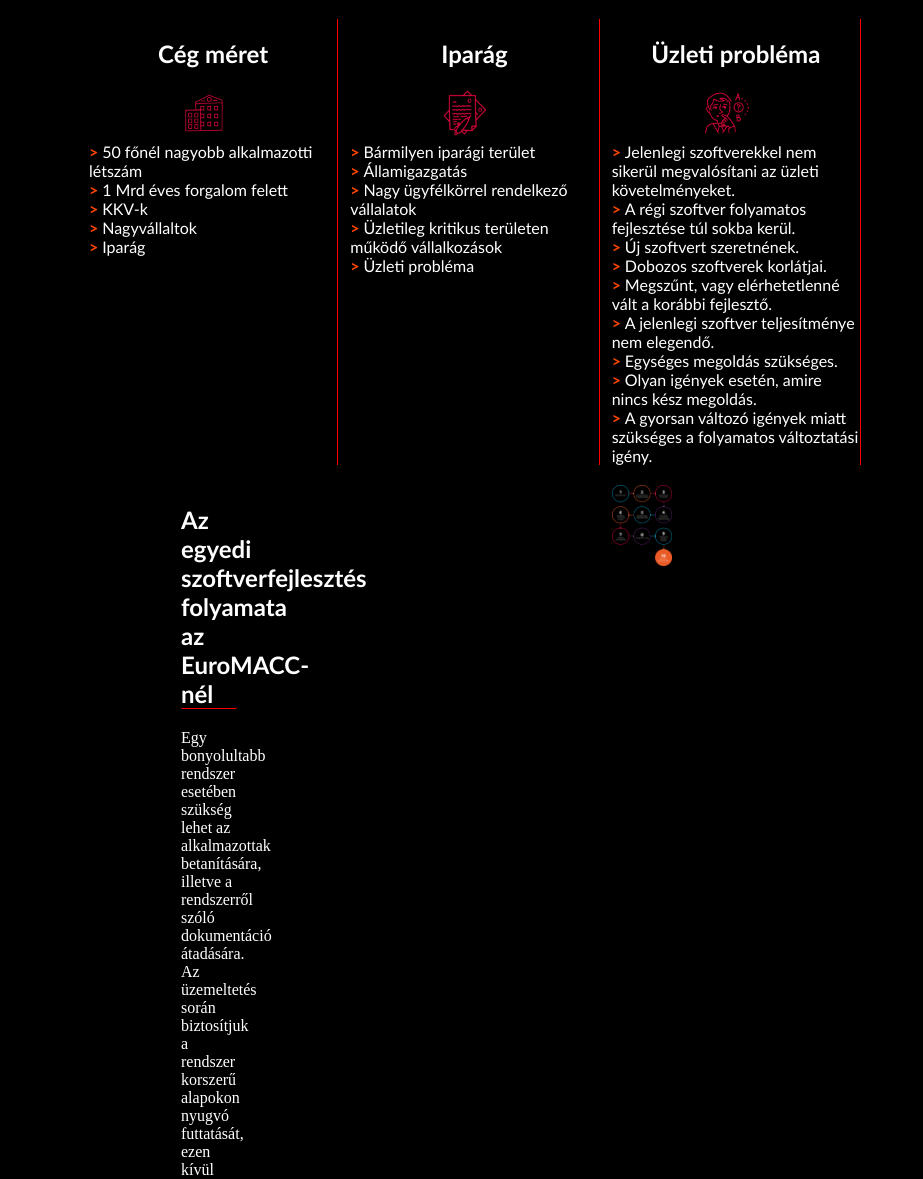
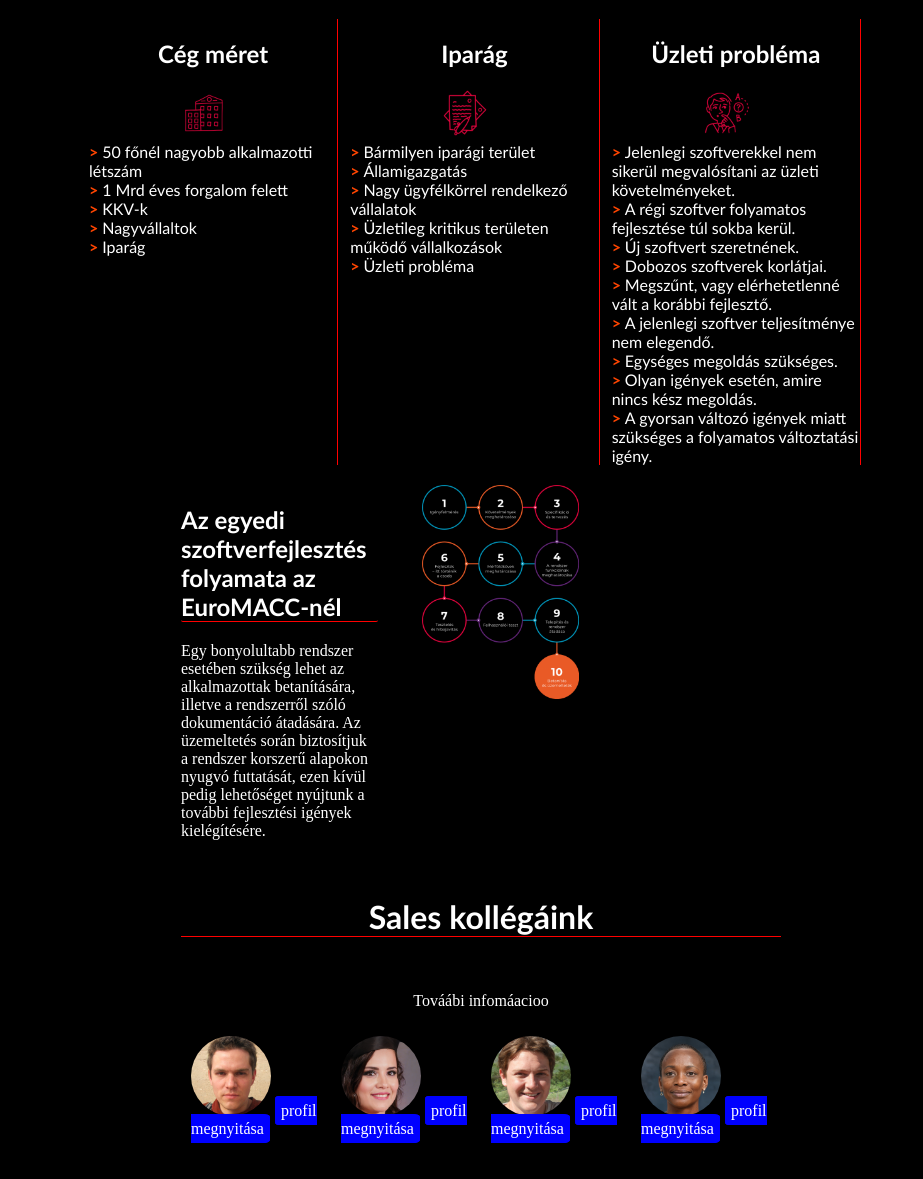
Before and after one commit to Klaszlo5/sales, a plain HTML site: page index.html in a window 1280 px wide. Shown: the part 119-1298 px from the top of the page, without its empty margins (159-1082 px from the left). After the commit the page ends 1275 px from the top, so only its background shows below. Drawn offline with Linux system fonts and the light colour scheme.

Commit message:
Update style.css

```diff
--- a/style.css
+++ b/style.css
@@ -2,9 +2,6 @@ body {
   background-color: black;
   margin-left: 150px;
   margin-right: 150px;
-}
-.pontatlan {
-  list-style-type: none;
 }
 .menu ul{
     display: grid;
@@ -33,6 +30,9 @@ li::before {
   content: ">  ";
   color: orangered;
 }
+.pontatlan {
+  list-style-type: none;
+}
 .menu a.active {
   background-color: white;
   color: white;
@@ -42,10 +42,10 @@ li::before {
     padding-left: auto;
 }
 .kep{
-	width:300px;
+	width:100%;
 }
 .szovi{
-	width:30%;
+	width:auto;
 }
 .elsonagy {
   color:white;
@@ -57,7 +57,7 @@ li::before {
   grid-template-columns: auto auto auto;
 }
 .folyamat {
-  width: 20%;
+  width: 80%;
   float: right;
 }
 .kicsi {
```
